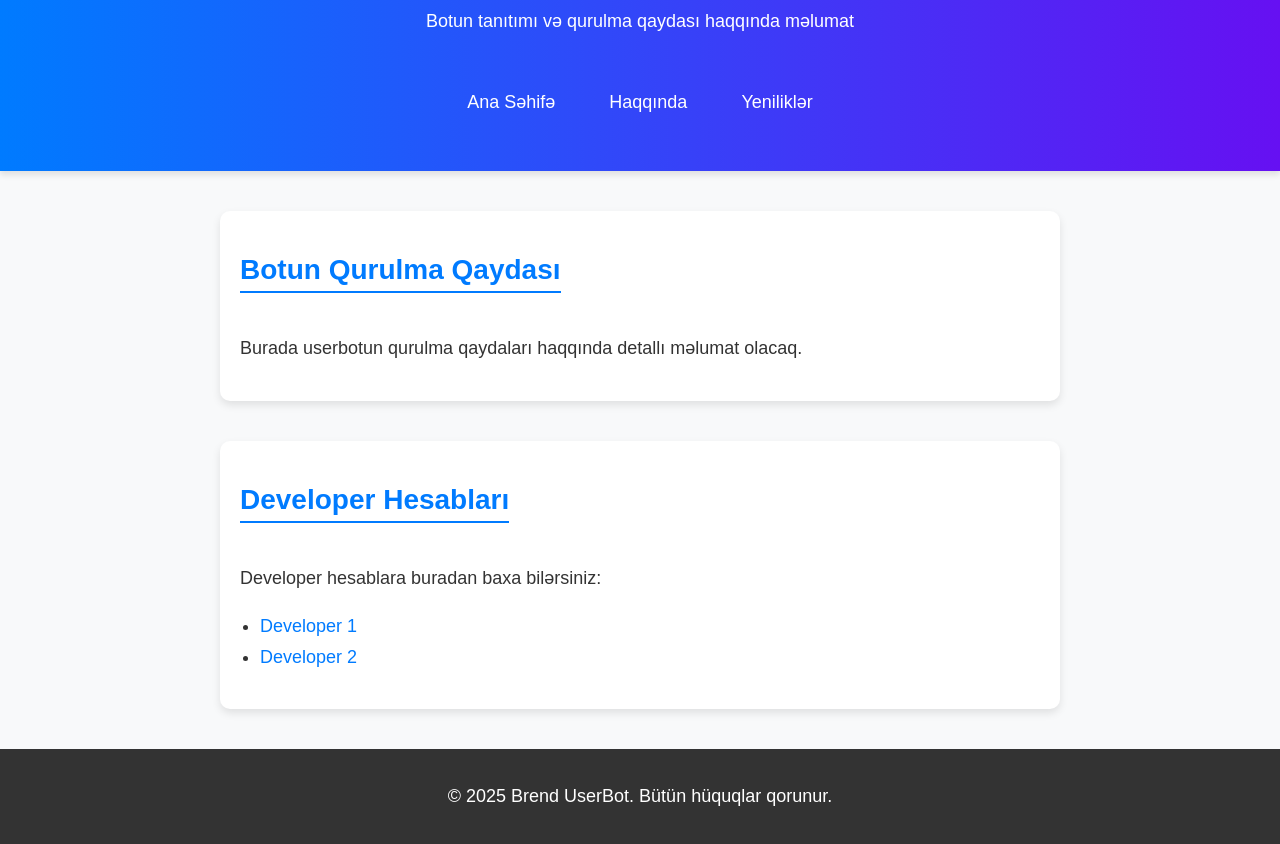
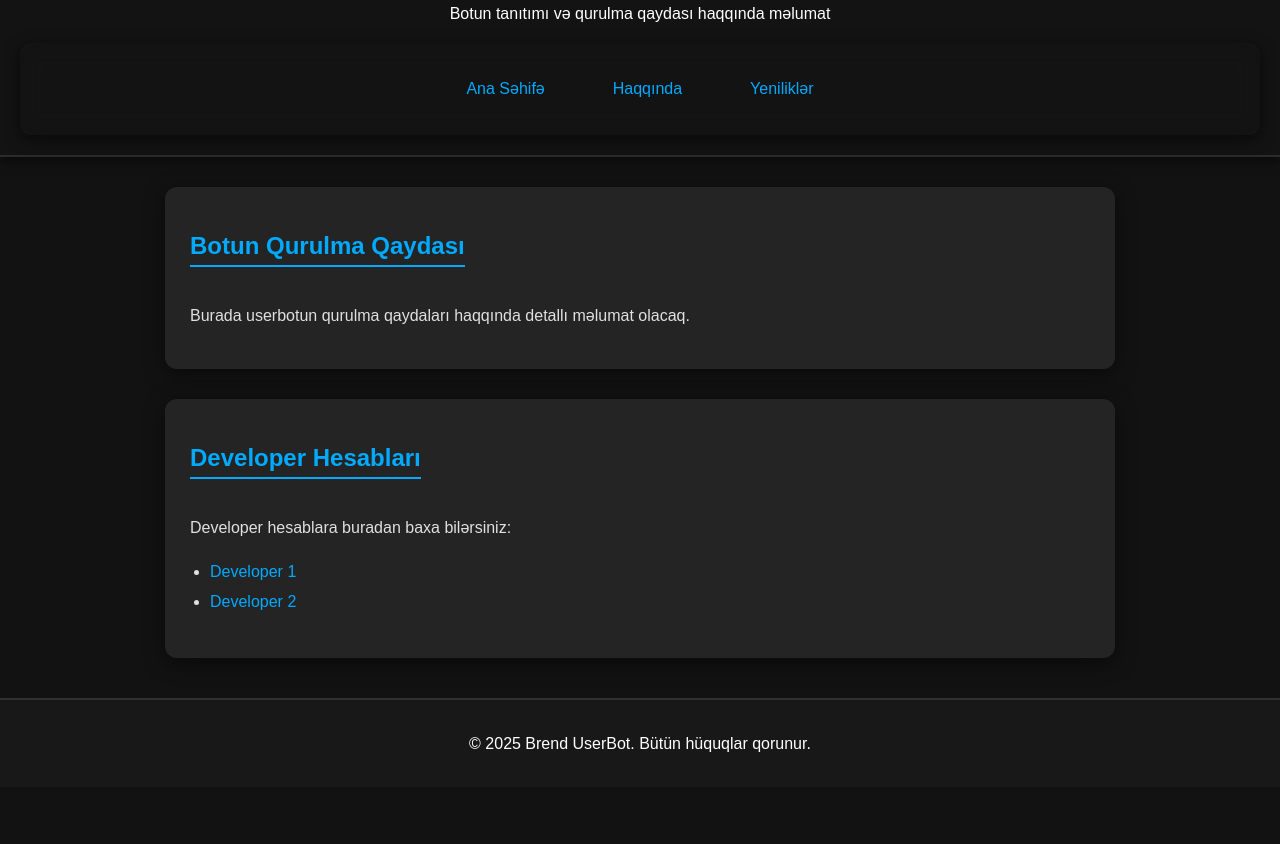
Before and after one commit to bgmaliy/bgmaliy.github.io, a plain HTML site: page index.html in a window 1280 px wide. Shown: the part 93-937 px from the top of the page. After the commit the page ends 880 px from the top, so only its background shows below. Drawn offline with Linux system fonts and the light colour scheme.

Commit message:
Update styles.css

```diff
--- a/styles.css
+++ b/styles.css
@@ -3,39 +3,42 @@ body {
     font-family: "Poppins", sans-serif;
     margin: 0;
     padding: 0;
-    background-color: #f8f9fa;
-    color: #333;
+    background-color: #121212;
+    color: #e0e0e0;
 }
 
 /* Header */
 header {
-    background: linear-gradient(90deg, #007bff, #6610f2);
+    background: rgba(20, 20, 20, 0.9);
     color: white;
     text-align: center;
     padding: 20px;
     position: relative;
-    box-shadow: 0px 4px 6px rgba(0, 0, 0, 0.1);
+    box-shadow: 0px 4px 10px rgba(0, 0, 0, 0.5);
+    backdrop-filter: blur(10px);
+    border-bottom: 2px solid rgba(255, 255, 255, 0.1);
 }
 
 /* Başlıq fontu */
 h1 {
-    font-size: 32px;
+    font-size: 30px;
     font-weight: bold;
-    letter-spacing: 1px;
+    text-transform: uppercase;
+    letter-spacing: 1.5px;
 }
 
 /* Kiçik başlıqlar */
 h2 {
-    font-size: 28px;
-    color: #007bff;
-    border-bottom: 2px solid #007bff;
+    font-size: 24px;
+    color: #00aaff;
+    border-bottom: 2px solid #00aaff;
     padding-bottom: 5px;
     display: inline-block;
 }
 
 /* Paragraflar */
 p {
-    font-size: 18px;
+    font-size: 16px;
     line-height: 1.6;
 }
 
@@ -44,33 +47,45 @@ p {
     position: absolute;
     top: 20px;
     right: 20px;
-    font-size: 30px;
+    font-size: 32px;
     cursor: pointer;
-    display: block;
     color: white;
+    transition: transform 0.3s ease;
+}
+
+.menu-toggle:hover {
+    transform: scale(1.1);
 }
 
 /* Menyu */
 nav {
     display: none;
-    background: rgba(0, 0, 0, 0.8);
-    padding: 10px;
+    background: rgba(30, 30, 30, 0.9);
+    padding: 15px;
     position: absolute;
-    top: 60px;
+    top: 65px;
     right: 20px;
-    width: 200px;
-    border-radius: 8px;
+    width: 220px;
+    border-radius: 10px;
+    box-shadow: 0px 4px 15px rgba(0, 0, 0, 0.6);
+    backdrop-filter: blur(10px);
+    opacity: 0;
+    transform: translateY(-10px);
+    transition: opacity 0.3s ease, transform 0.3s ease;
 }
 
 /* Açıq Menyu */
 nav.active {
     display: block;
+    opacity: 1;
+    transform: translateY(0);
 }
 
 /* Menyu Linkləri */
 nav ul {
     list-style: none;
     padding: 0;
+    margin: 0;
 }
 
 nav ul li {
@@ -79,27 +94,29 @@ nav ul li {
 }
 
 nav ul li a {
-    color: white;
+    color: #00aaff;
     text-decoration: none;
     display: block;
     font-size: 18px;
-    transition: 0.3s;
+    transition: background 0.3s, transform 0.2s;
+    padding: 10px;
+    border-radius: 5px;
 }
 
 nav ul li a:hover {
-    background: #007bff;
-    padding: 8px;
-    border-radius: 5px;
+    background: rgba(0, 170, 255, 0.3);
+    transform: scale(1.05);
 }
 
 /* Bölmə Dizaynı */
 section {
-    max-width: 800px;
-    margin: 40px auto;
-    background: white;
-    padding: 20px;
-    border-radius: 10px;
-    box-shadow: 0px 4px 8px rgba(0, 0, 0, 0.1);
+    max-width: 900px;
+    margin: 30px auto;
+    background: rgba(40, 40, 40, 0.85);
+    padding: 25px;
+    border-radius: 12px;
+    box-shadow: 0px 5px 20px rgba(0, 0, 0, 0.5);
+    backdrop-filter: blur(15px);
 }
 
 /* Developer Hesabları */
@@ -108,28 +125,31 @@ ul {
 }
 
 ul li {
-    font-size: 18px;
-    padding: 5px 0;
+    font-size: 16px;
+    padding: 6px 0;
 }
 
 /* Linklər */
 a {
-    color: #007bff;
+    color: #00aaff;
     text-decoration: none;
-    transition: 0.3s;
+    transition: color 0.3s, transform 0.2s;
 }
 
 a:hover {
-    color: #6610f2;
+    color: #ff00ff;
+    transform: scale(1.05);
 }
 
 /* Footer */
 footer {
-    background: #333;
+    background: #181818;
     color: white;
     text-align: center;
     padding: 15px;
     margin-top: 40px;
+    font-size: 14px;
+    border-top: 2px solid rgba(255, 255, 255, 0.1);
 }
 
 /* Mobil Uyğunlaşdırma */
@@ -143,6 +163,8 @@ footer {
         position: static;
         width: auto;
         background: none;
+        opacity: 1;
+        transform: none;
     }
 
     nav ul {
@@ -151,6 +173,10 @@ footer {
     }
 
     nav ul li {
-        margin: 0 15px;
+        margin: 0 12px;
+    }
+
+    nav ul li a {
+        font-size: 16px;
     }
 }
```
